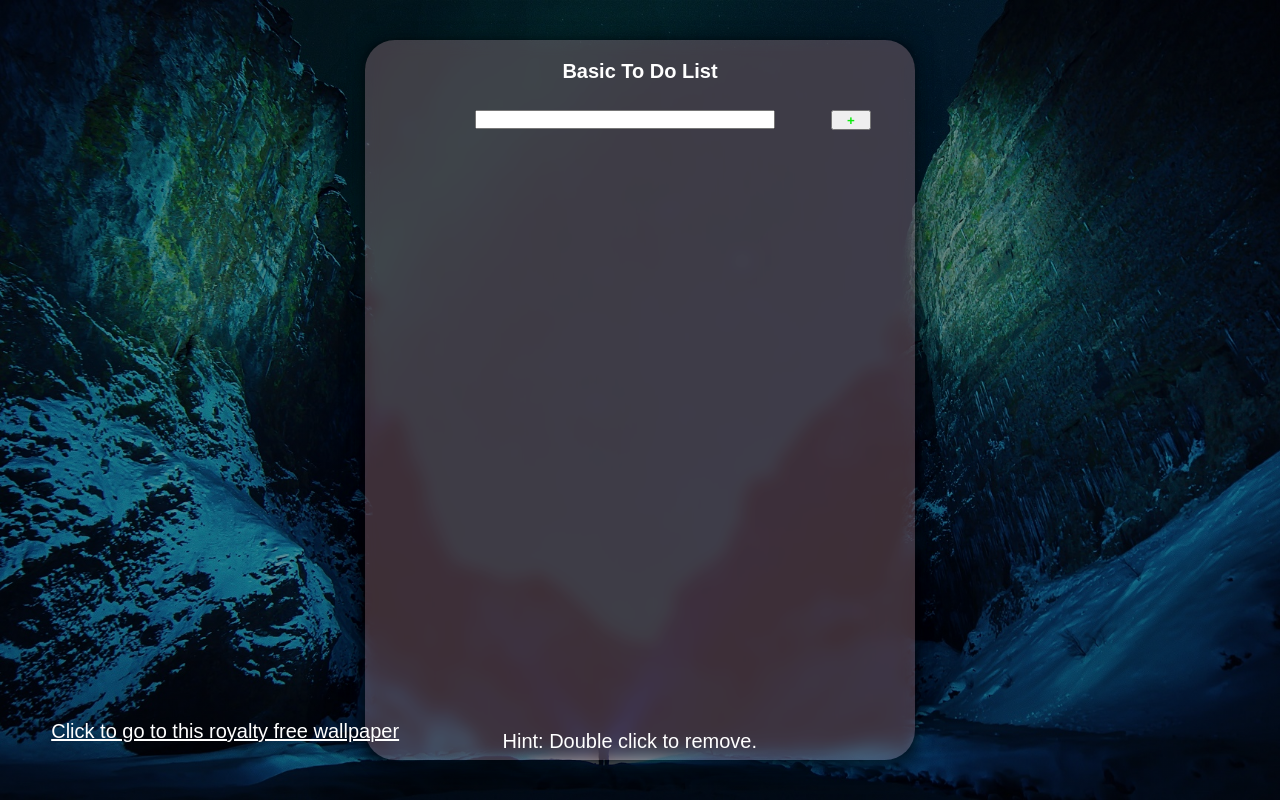
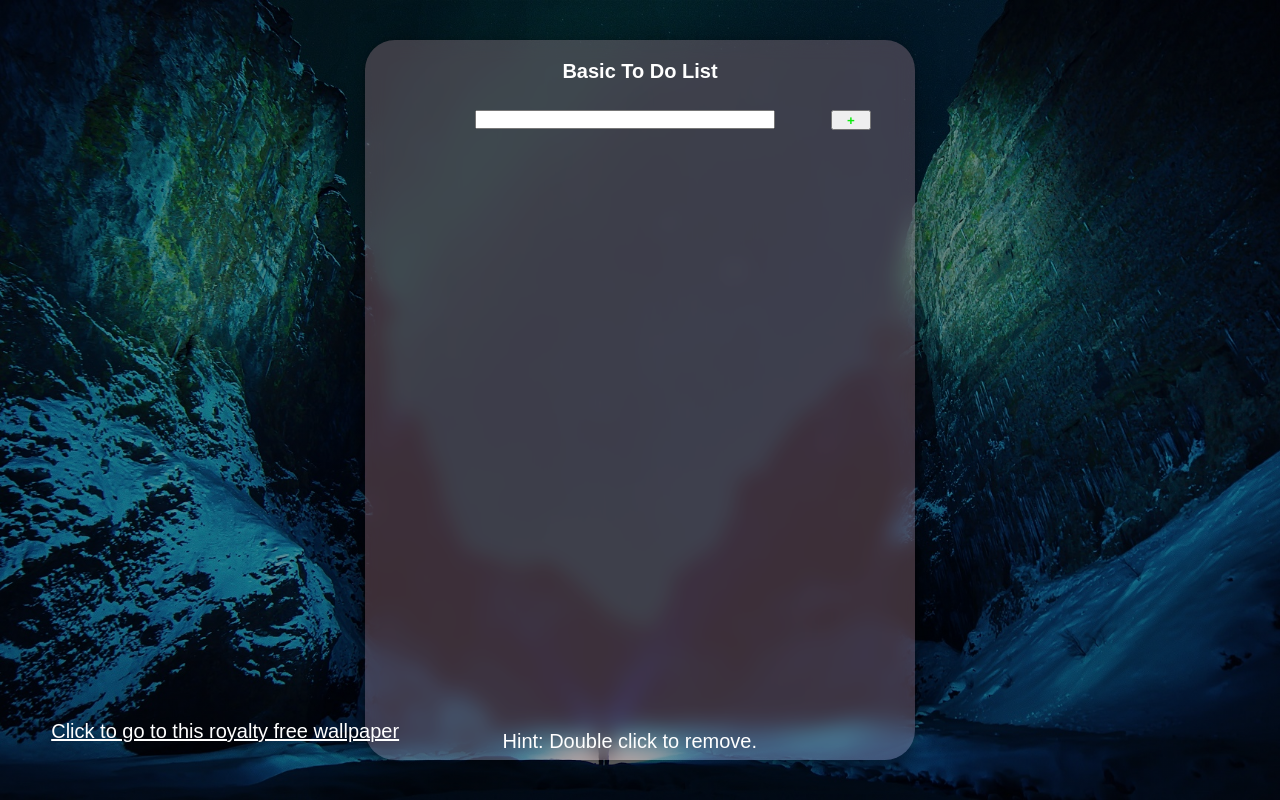
Before and after one commit to Solemensis/to-do-list, a plain HTML site: page index.html in a window 1280 px wide. Drawn offline with Linux system fonts and the light colour scheme.

Commit message:
background-blur-imp

```diff
--- a/index.html
+++ b/index.html
@@ -9,7 +9,6 @@
   </head>
   <body>
     <div class="bg">
-      <div class="blurBehind"></div>
       <div class="container">
         <h1>Basic To Do List</h1>
         <input class="textInput" type="text" />
--- a/style.css
+++ b/style.css
@@ -32,7 +32,7 @@ a:visited {
   /* background-color: rgba(244, 32, 255, 0.414); */
   border-radius: 3rem;
   width: 55rem;
-
+  backdrop-filter: blur(1rem);
   height: 90%;
   position: absolute;
   top: 50%;
@@ -96,17 +96,3 @@ h1 {
   user-select: none;
   color: white;
 }
-
-.blurBehind {
-  filter: blur(8px);
-  background-image: linear-gradient(rgba(0, 0, 0, 0.5), rgba(0, 0, 0, 0.5)),
-    url(background.jpg);
-  width: 55rem;
-  background-size: 153rem;
-  background-position: 50%;
-  height: 90%;
-  position: absolute;
-  top: 50%;
-  left: 50%;
-  transform: translate(-50%, -50%);
-}
```
